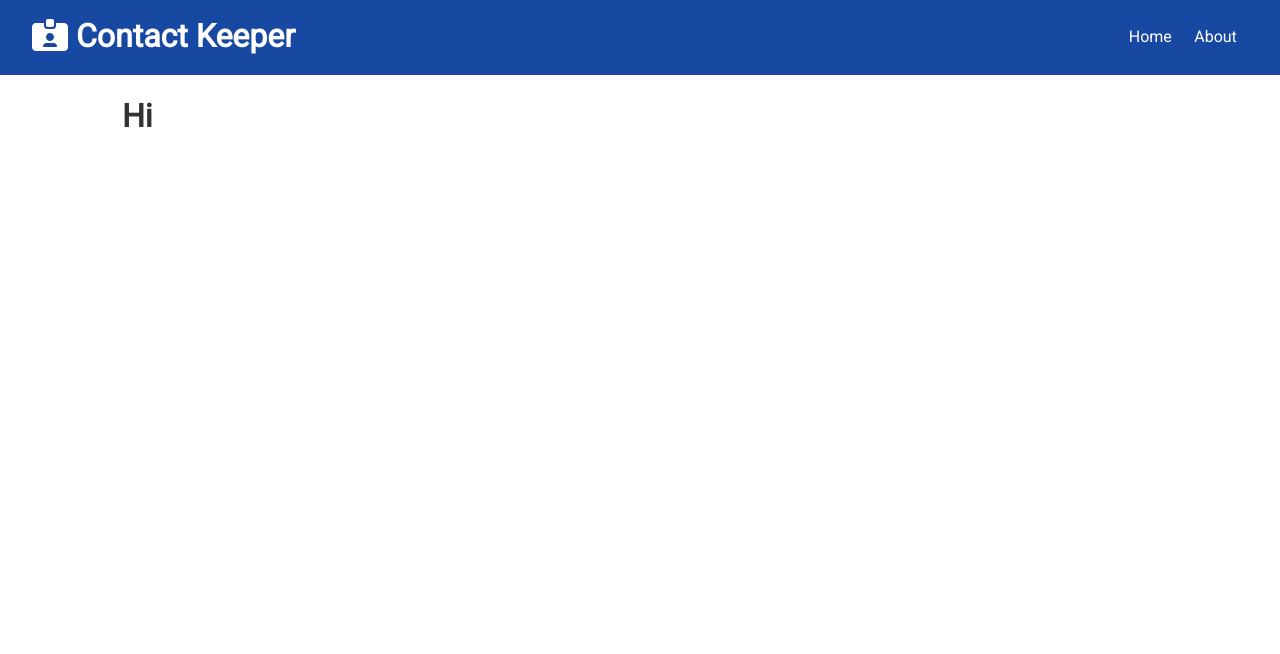
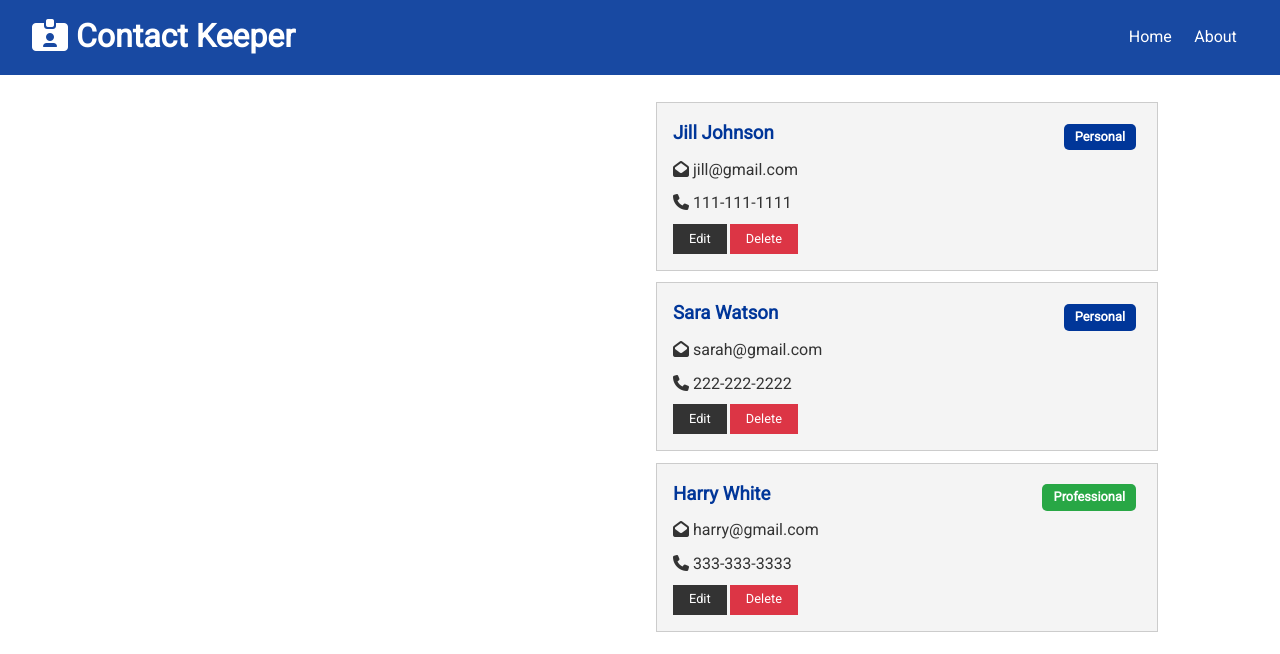
Before and after one commit to minckim1222/Contact_Keeper, a React (Create React App) app in the folder client/: page / in a window 1280 px wide. Shown: the top 654 px of the page. Built offline with nearby package versions, Linux system fonts and the light colour scheme.

Commit message:
Added Contacts/ContactItem components

```diff
--- /dev/null
+++ b/client/src/components/contacts/ContactItem.js
@@ -0,0 +1,41 @@
+import React from "react";
+import PropTypes from "prop-types";
+const ContactItem = ({ contact }) => {
+  const { name, id, email, phone, type } = contact;
+  return (
+    <div className='card bg-light'>
+      <h3 className='text-primary text-left'>
+        {name}{" "}
+        <span
+          style={{ float: "right" }}
+          className={
+            "badge " +
+            (type === "professional" ? "badge-success" : "badge-primary")
+          }
+        >
+          {type.charAt(0).toUpperCase() + type.slice(1)}
+        </span>
+      </h3>
+      <ul>
+        {email && (
+          <li className='my'>
+            <i className='fa fa-envelope-open'></i> {email}
+          </li>
+        )}
+        {phone && (
+          <li className='my'>
+            <i className='fa fa-phone'></i> {phone}
+          </li>
+        )}
+      </ul>
+      <p>
+        <button className='btn btn-dark btn-sm'>Edit</button>
+        <button className='btn btn-danger btn-sm'>Delete</button>
+      </p>
+    </div>
+  );
+};
+ContactItem.propTypes = {
+  contact: PropTypes.object.isRequired
+};
+export default ContactItem;
--- /dev/null
+++ b/client/src/components/contacts/Contacts.js
@@ -0,0 +1,16 @@
+import React, { Fragment, useContext } from "react";
+import ContactItem from "./ContactItem";
+import ContactContext from "../../context/contact/contactContext";
+const Contacts = () => {
+  const contactContext = useContext(ContactContext);
+  const { contacts } = contactContext;
+  return (
+    <Fragment>
+      {contacts.map(contact => {
+        return <ContactItem contact={contact} />;
+      })}
+    </Fragment>
+  );
+};
+
+export default Contacts;
--- a/client/src/components/pages/Home.js
+++ b/client/src/components/pages/Home.js
@@ -1,9 +1,12 @@
 import React from "react";
-
+import Contacts from "../contacts/Contacts";
 const Home = () => {
   return (
-    <div>
-      <h1> Hi</h1>
+    <div className='grid-2'>
+      <div>{/* Contact form */}</div>
+      <div>
+        <Contacts />
+      </div>
     </div>
   );
 };
```
Also changed, not shown: client/public/manifest.json.
